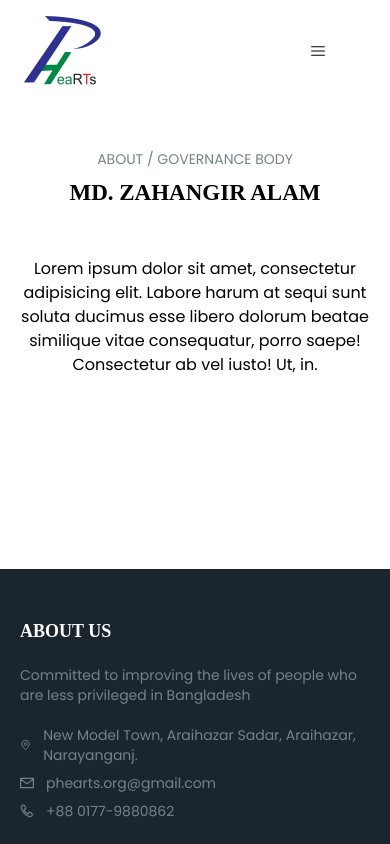
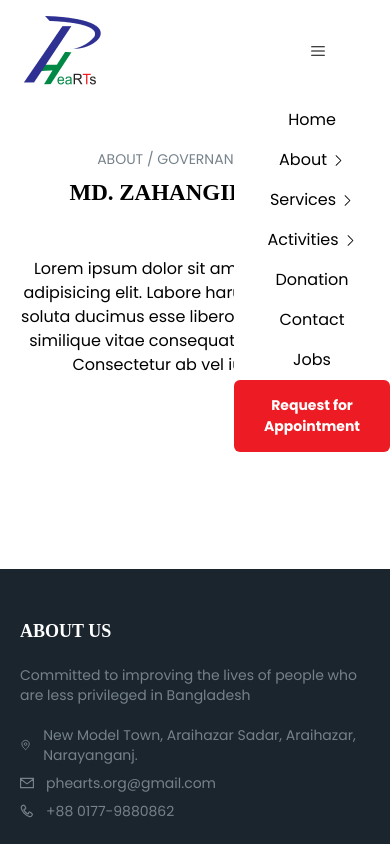
Before and after one commit to asifmrony/phearts-web, a Next.js app: page /about/governance-body/single in a window 390 px wide. Both pictures are taken after a click on the button 318 px from the left and 50 px from the top of the page. Shown: the top 844 px of the page. Built offline with nearby package versions, Linux system fonts and the light colour scheme.

Commit message:
final revision based changes #3

```diff
--- a/components/layout/Header.jsx
+++ b/components/layout/Header.jsx
@@ -9,7 +9,7 @@ import navLinksData from '../../data/data.json'
 import { poppins } from "@/utils/fonts";
 
 export default function Header() {
-    const [mobileMenu, setMobileMenu] = useState(false);
+    const [mobileMenu, setMobileMenu] = useState(true);
     const [scrollPosition, setScrollPosition] = useState(null);
 
     useEffect(() => {
@@ -60,7 +60,7 @@ export default function Header() {
                         <RxHamburgerMenu />
                     </button>
                     <div className={`${mobileMenu ? 'hidden' : 'block'} md:block`}>
-                        <NavigationDesktop navLinksData={navLinksData} />
+                        <NavigationDesktop navLinksData={navLinksData} mobileMenu={mobileMenu} setMobileMenu={setMobileMenu} />
                     </div>
                 </div>
             </div>
--- a/components/layout/NavigationDesktop.jsx
+++ b/components/layout/NavigationDesktop.jsx
@@ -4,7 +4,7 @@ import Link from "next/link";
 import { BsChevronDown, BsChevronRight } from 'react-icons/bs';
 
 const NavigationDesktop = (props) => {
-    const { navLinksData } = props;
+    const { navLinksData, mobileMenu, setMobileMenu } = props;
     const [showSubMenu, setShowSubMenu] = useState([]);
 
     const subMenuOnMouseEnterHandler = (subMenuId) => {
@@ -31,7 +31,7 @@ const NavigationDesktop = (props) => {
                     if (!el.children) {
                         return (
                             <li key={el.id}>
-                                <Link href={el.link} className={styles.headerNavLink}>
+                                <Link href={el.link} onClick={()=> setMobileMenu(!mobileMenu)} className={styles.headerNavLink}>
                                     <span>{el.name}</span>
                                 </Link>
                             </li>
```
